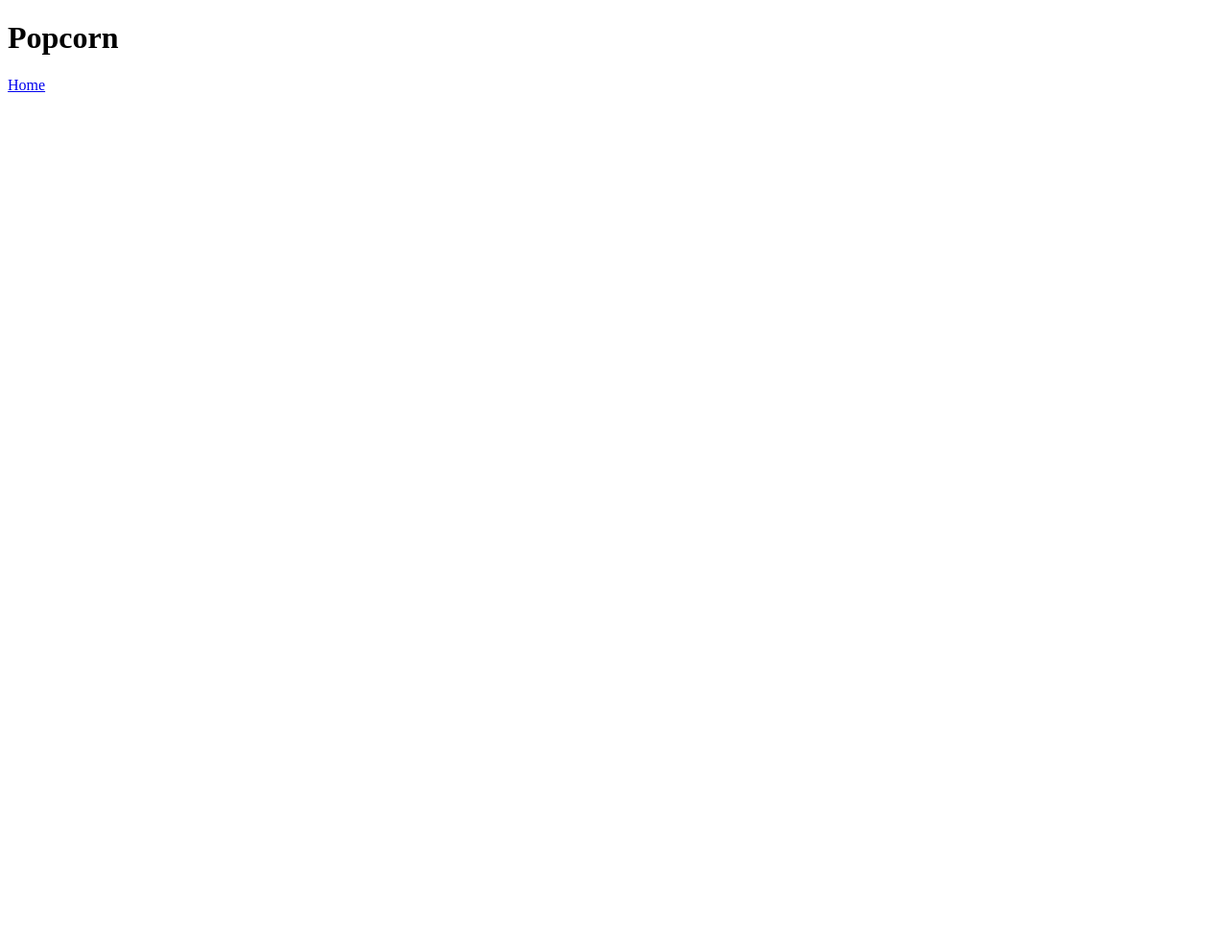
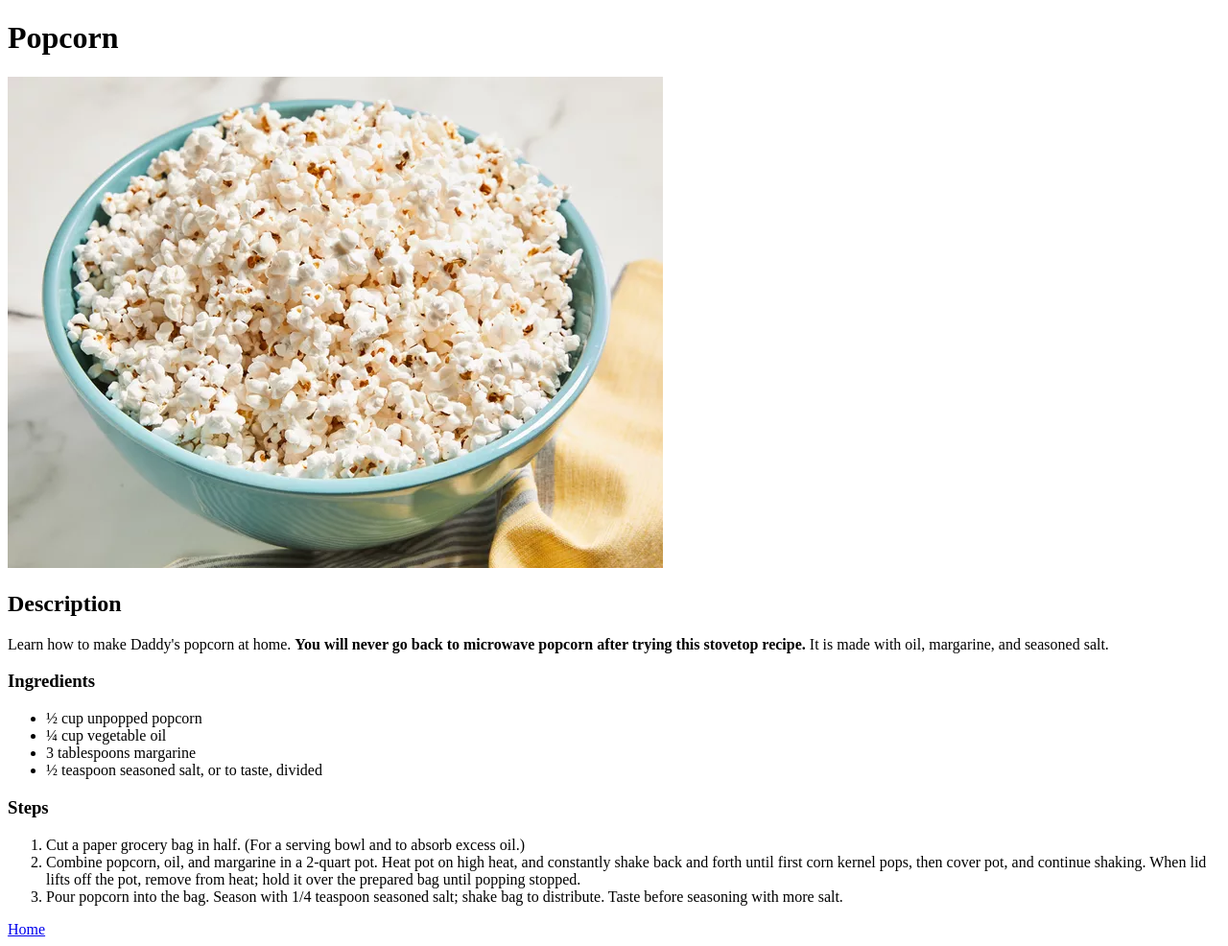
Before and after one commit to ClaytonLino1/odin-recipes, a plain HTML site: page recipes/popcorn.html in a window 1280 px wide. Shown: the whole page at 96% size. Before the commit the page ends 800 px from the top, so only its background shows below. Drawn offline with Linux system fonts and the light colour scheme.

Commit message:
Add popcorn recipe

```diff
--- a/recipes/popcorn.html
+++ b/recipes/popcorn.html
@@ -7,7 +7,25 @@
 </head>
 <body>
     <h1>Popcorn</h1>
+    <img src="../img/popcorn_img.jpeg" alt="a beautiful and tasty bowl of popcorn">
 
+    <h2>Description</h2>
+    <p>Learn how to make Daddy's popcorn at home. <strong>You will never go back to microwave popcorn after trying this stovetop recipe.</strong> It is made with oil, margarine, and seasoned salt.</p>
+
+    <h3>Ingredients</h3>
+    <ul>
+        <li>½ cup unpopped popcorn</li>
+        <li>¼ cup vegetable oil</li>
+        <li>3 tablespoons margarine</li>
+        <li>½ teaspoon seasoned salt, or to taste, divided</li>
+    </ul>
+
+    <h3>Steps</h3>
+    <ol>
+        <li>Cut a paper grocery bag in half. (For a serving bowl and to absorb excess oil.)</li>
+        <li>Combine popcorn, oil, and margarine in a 2-quart pot. Heat pot on high heat, and constantly shake back and forth until first corn kernel pops, then cover pot, and continue shaking. When lid lifts off the pot, remove from heat; hold it over the prepared bag until popping stopped.</li>
+        <li>Pour popcorn into the bag. Season with 1/4 teaspoon seasoned salt; shake bag to distribute. Taste before seasoning with more salt.</li>
+    </ol>
     <a href="../index.html">Home</a>
 </body>
 </html>
```
Also changed, not shown: index.html (+1 -0 lines), img/popcorn_img.jpeg (added).
